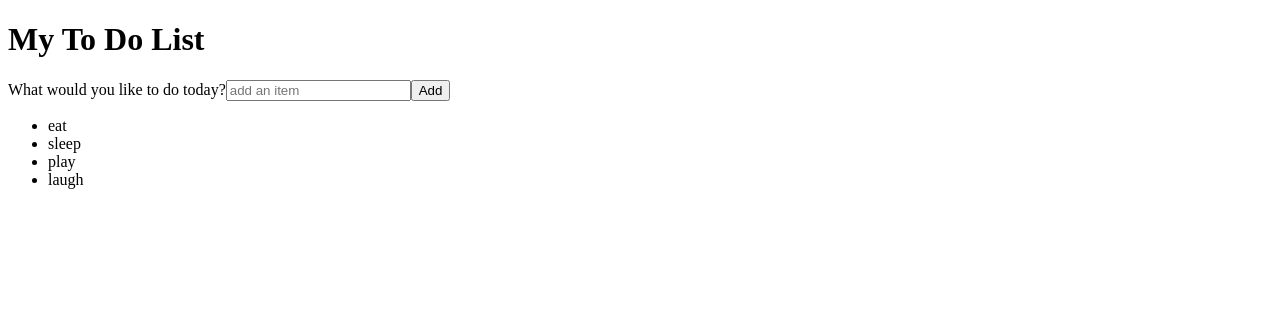
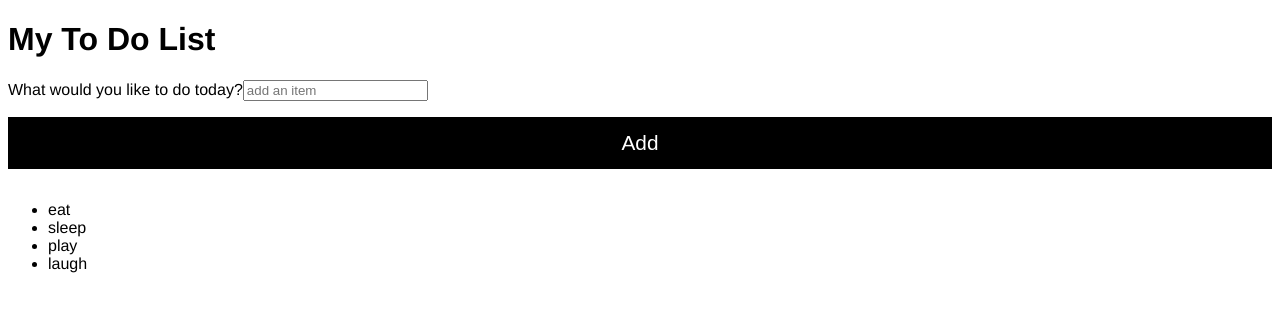
Before and after one commit to metropontikas/Angular-Todo-List, an Angular app: page / in a window 1280 px wide. Shown: the top 312 px of the page. Built offline with nearby package versions, Linux system fonts and the light colour scheme.

Commit message:
Add global styles

```diff
--- a/src/styles.scss
+++ b/src/styles.scss
@@ -0,0 +1,50 @@
+body {
+  font-family: Helvetica, Arial, sans-serif;
+}
+
+.btn-wrapper {
+  /* flexbox */
+  display: flex;
+  flex-wrap: nowrap;
+  justify-content: space-between;
+}
+
+.btn {
+  color: #000;
+  background-color: #fff;
+  border: 2px solid #cecece;
+  padding: 0.35rem 1rem 0.25rem 1rem;
+  font-size: 1rem;
+  &:hover {
+    background-color: #ecf2fd;
+  }
+  &:active {
+    background-color: #d1e0fe;
+  }
+  &:focus {
+    outline: none;
+    border: black solid 2px;
+  }
+}
+
+.btn-primary {
+  color: #fff;
+  background-color: #000;
+  width: 100%;
+  padding: 0.75rem;
+  font-size: 1.3rem;
+  border: black solid 2px;
+  margin: 1rem 0;
+  &:hover {
+    background-color: #444242;
+  }
+  &:focus {
+    color: #000;
+    outline: none;
+    border: #000 solid 2px;
+    background-color: #d7ecff;
+  }
+  &:active {
+    background-color: #212020;
+  }
+}
```
